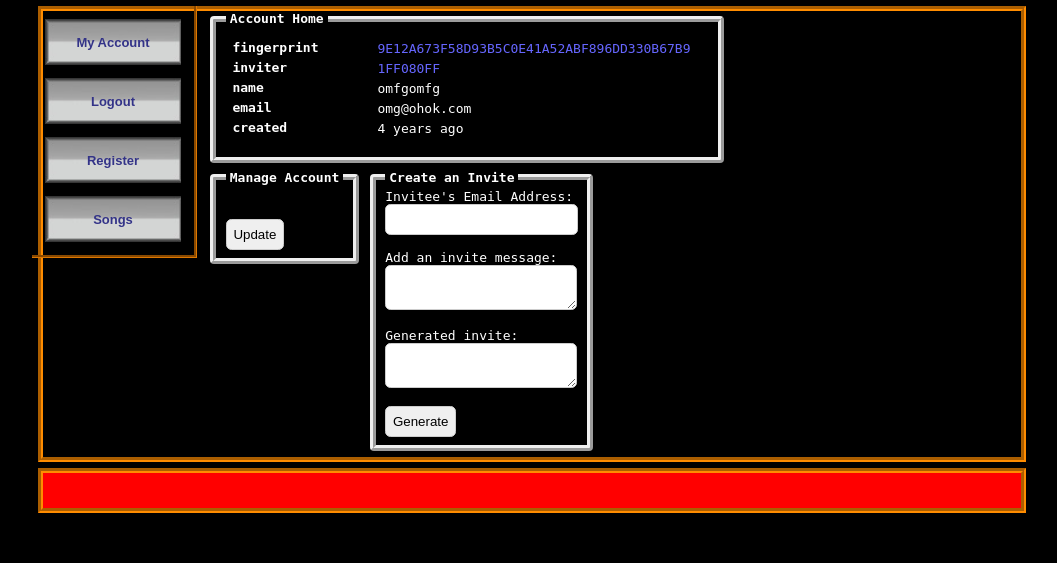
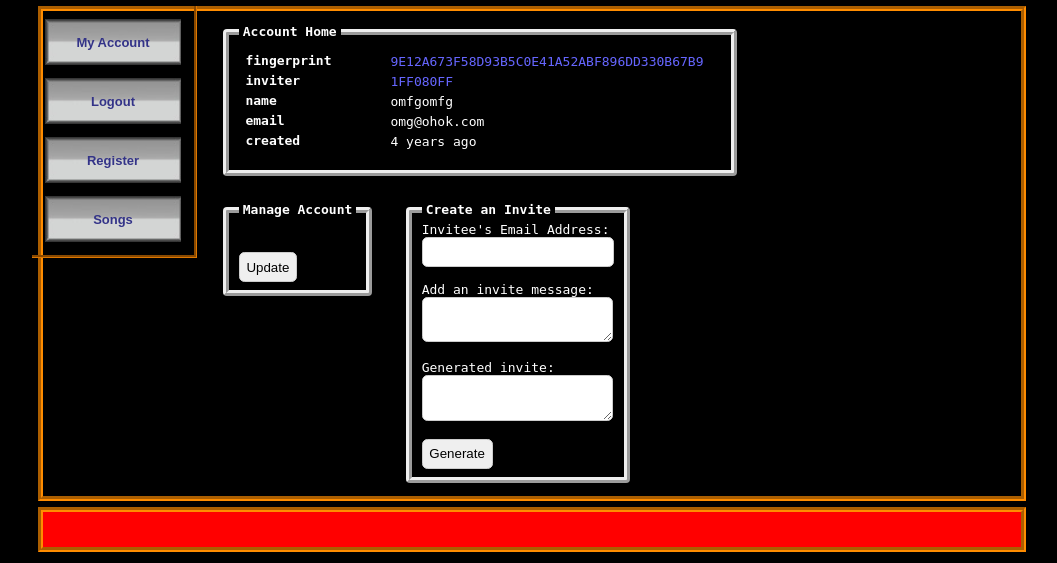
Before and after one commit to Protricity/snesology, a PHP site: page /test.html in a window 1280 px wide. Shown: the part 237-800 px from the top of the page, without its empty margins (108-1165 px from the left). Run offline with PHP 8.4, Linux system fonts and the light colour scheme; some libraries are stand-ins or nearby versions.

Commit message:
template fixed

```diff
--- a/Site/Render/assets/default-template.css
+++ b/Site/Render/assets/default-template.css
@@ -175,11 +175,13 @@ div.error {
 /** Form **/
 
 form {
-    position: relative;
+    /* position: relative; */
     font-kerning: initial;
-    font-family: monospace;
-    display: inline-block;
-    clear: left;
+    /* font-family: monospace; */
+    /* display: inline-block; */
+    /* clear: left; */
+    /* padding: 1em; */
+    /* width: 68%; */
 }
 
 form > legend,
@@ -197,7 +199,7 @@ form > legend {
 fieldset {
     border-radius: 4px;
     border: 5pt ridge #EFEFEF;
-    margin: 0 0.2em 0.5em 0;
+    margin: 1em 1em 1em 1em;
     vertical-align: top;
     /* width: 1027px; */
 }
```
Also changed, not shown: Site/Song/SearchSongs.php (+11 -7 lines).
